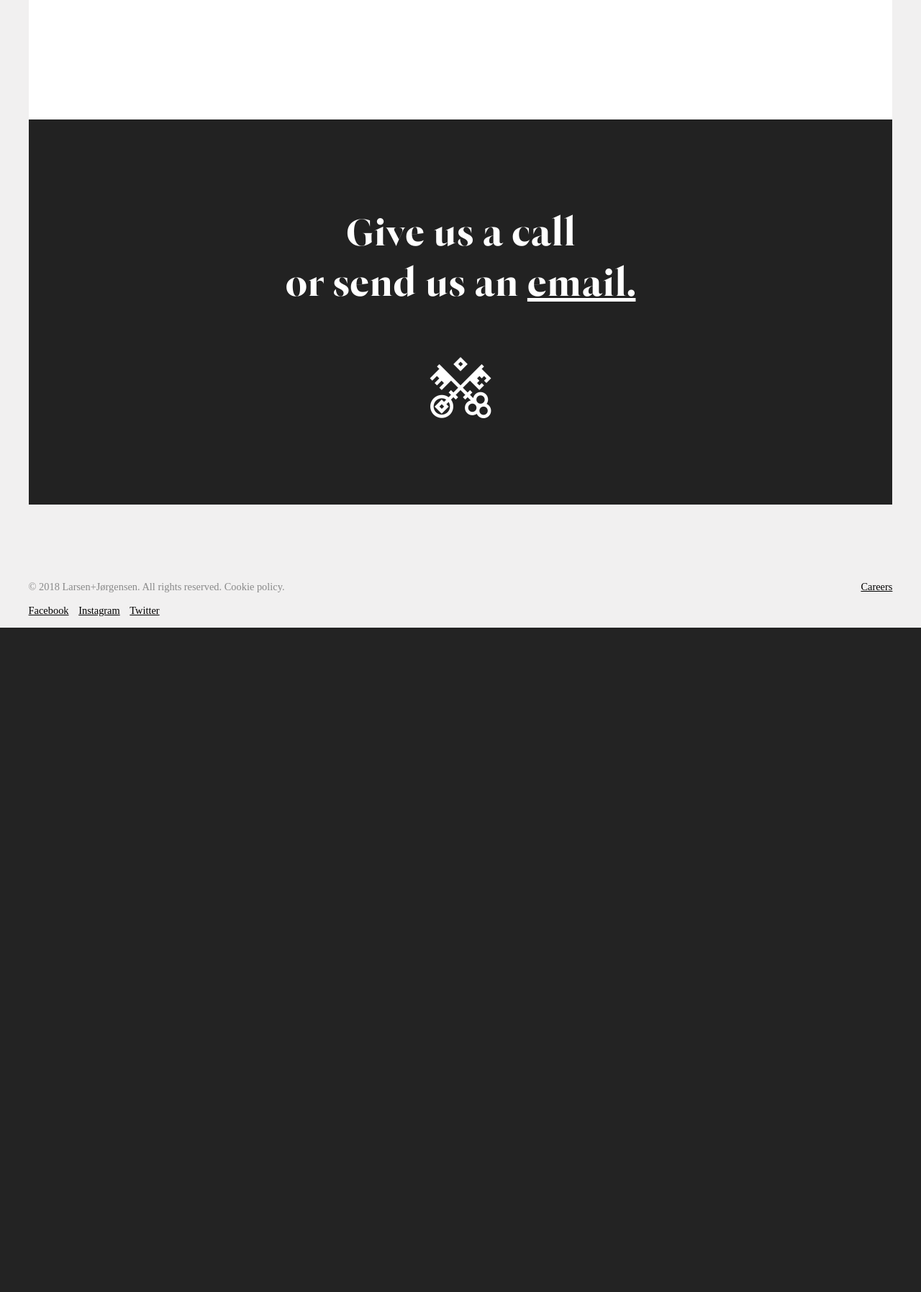
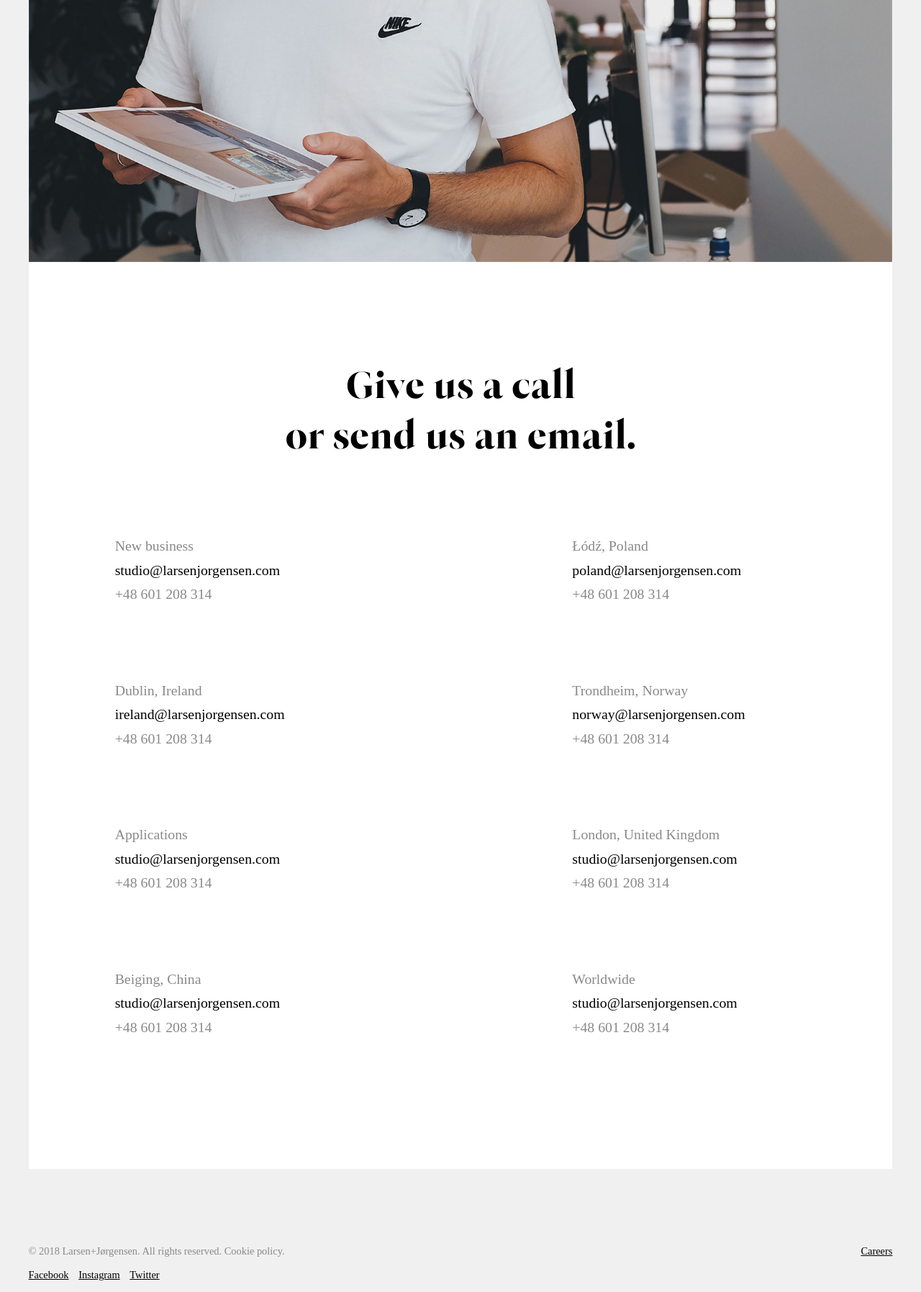
Before and after one commit to KrzysiekZTM/larsen, a PHP site: page /contact.php in a window 1280 px wide. Shown: the part 508-2303 px from the top of the page at 72% size. Before the commit the page ends 1380 px from the top, so only its background shows below. Run offline with PHP 8.4, Linux system fonts and the light colour scheme; some libraries are stand-ins or nearby versions.

Commit message:
before work change

```diff
--- a/contact.php
+++ b/contact.php
@@ -1,13 +1,34 @@
 <?php include "inc/defHeader.php" ?>
+<?php include "inc/contact-info.php" ?>
 
 <!-- 1st section -->
 
 
-<section class="full-section">
-	<img src="img/project-bg-4/jpg" alt="">
+<section style="padding-top: 0;" class="full-section">
+	<img class="img-responsive" src="img/project-bg-4.jpg" alt="">
 </section>
 
 
 <!-- /1st section -->
 
-<?php include 'inc/defFooter.php' ?>
+<!-- 2nd section -->
+
+<section class="full-section">
+
+	<h3 class="align-center"><?php echo $footerEmail ?></h3>
+	<div class="contact-info-wrapper">
+		<?php
+
+			foreach($contactInfo as $contactItem){
+				echo "<ul class=\"contact-info\">";
+				echo $contactItem;
+				echo "</ul>";
+			}
+
+		?>
+	</div>
+</section>
+
+<!-- /2nd section -->
+
+<?php include 'inc/no-footer.php' ?>
--- a/css/style.css
+++ b/css/style.css
@@ -68,6 +68,9 @@ h3 {
   font-weight: 400;
   color: #898989; }
 
+.header-thiner {
+  font-weight: 400; }
+
 .subtitle {
   margin: 0 auto;
   display: block;
@@ -136,6 +139,10 @@ a {
       content: "\25CF";
       font-size: 50%;
       padding-right: 10px; }
+
+.contact-info {
+  display: inline-block;
+  list-style: none; }
 
 nav {
   padding-top: 20px;
@@ -301,9 +308,9 @@ body {
       -moz-flex-wrap: nowrap;
       -ms-flex-wrap: nowrap;
       flex-wrap: nowrap; }
-      .duble-images-row img:first-child {
+      .duble-images-row *:first-child {
         margin-right: 28px; }
-      .duble-images-row img:last-child {
+      .duble-images-row *:last-child {
         margin-left: 28px; } }
 
 .flex {
@@ -389,4 +396,34 @@ footer {
   .copy ul li a {
     text-decoration: underline; }
 
+.contact-info-wrapper {
+  display: -webkit-box;
+  display: -moz-box;
+  display: -ms-flexbox;
+  display: -webkit-flex;
+  display: flex;
+  -webkit-justify-content: space-between;
+  -moz-justify-content: space-between;
+  -ms-justify-content: space-between;
+  justify-content: space-between;
+  -ms-flex-pack: space-between;
+  -webkit-flex-wrap: wrap;
+  -moz-flex-wrap: wrap;
+  -ms-flex-wrap: wrap;
+  flex-wrap: wrap;
+  width: 80%;
+  margin: 0 auto;
+  color: #898989;
+  padding-bottom: 90px; }
+  .contact-info-wrapper ul {
+    font-size: 1.1em;
+    line-height: 1.7em;
+    padding: 30px 0px;
+    display: block;
+    min-width: 325px; }
+    .contact-info-wrapper ul li {
+      display: block; }
+  .contact-info-wrapper a {
+    color: #000000; }
+
 /*# sourceMappingURL=style.css.map */
--- /dev/null
+++ b/inc/contact-info.php
@@ -0,0 +1,45 @@
+<?php
+
+$contactInfo = array(
+
+"newBis" =>
+	"<li>New business</li>
+	<li><a href=\"mailto:studio@larsenjorgensen.com\">studio@larsenjorgensen.com</a></li>
+	<li>+48 601 208 314</li>",
+
+"poland" =>
+	"<li>Łódź, Poland</li>
+	<li><a href=\"mailto:poland@larsenjorgensen.com\">poland@larsenjorgensen.com</a></li>
+	<li>+48 601 208 314</li>",
+
+"ireland" =>
+	"<li>Dublin, Ireland</li>
+	<li><a href=\"mailto:ireland@larsenjorgensen.com\">ireland@larsenjorgensen.com</a></li>
+	<li>+48 601 208 314</li>",
+
+"norway" =>
+	"<li>Trondheim, Norway</li>
+	<li><a href=\"mailto:norway@larsenjorgensen.com\">norway@larsenjorgensen.com</a></li>
+	<li>+48 601 208 314</li>",
+
+"applications" =>
+	"<li>Applications</li>
+	<li><a href=\"mailto:studio@larsenjorgensen.com\">studio@larsenjorgensen.com</a></li>
+	<li>+48 601 208 314</li>",
+
+"uk" =>
+	"<li>London, United Kingdom</li>
+	<li><a href=\"mailto:studio@larsenjorgensen.com\">studio@larsenjorgensen.com</a></li>
+	<li>+48 601 208 314</li>",
+
+"china" =>
+	"<li>Beiging, China</li>
+	<li><a href=\"mailto:studio@larsenjorgensen.com\">studio@larsenjorgensen.com</a></li>
+	<li>+48 601 208 314</li>",
+"worldwide" =>
+	"<li>Worldwide</li>
+	<li><a href=\"mailto:studio@larsenjorgensen.com\">studio@larsenjorgensen.com</a></li>
+	<li>+48 601 208 314</li>",
+
+
+);
--- a/inc/defHeader.php
+++ b/inc/defHeader.php
@@ -56,7 +56,12 @@ $nav = array(
     array('Language','#'),
 );
 
-$footerEmail = "Give us a call <br>or send us an <a href=\"mailto:contact@larsenjorgensen.com\">email.";
+$footerEmail = "Give us a call <br>or send us an <a href=\"mailto:contact@larsenjorgensen.com\">email.</a>";
+
+
+$newsTitle = "News<br><span class=\"header-thiner\">and</span> Notes";
+
+$newsDsc = "We believe that design should solve real problems, not just have a pretty surface. Read about our thoughts on design here.";
 
 ?>
 
--- /dev/null
+++ b/inc/no-footer.php
@@ -0,0 +1,18 @@
+<div class="copy">
+        <p>© <?php echo date('Y'); ?> Larsen+Jørgensen. All rights reserved. Cookie policy. <span><a href="#">Careers</a></span></p>
+        <ul>
+            <li><a href="">Facebook</a></li>
+            <li><a href="">Instagram</a></li>
+            <li><a href="">Twitter</a></li>
+        </ul>
+
+    </div>
+
+</div>
+
+<script src="https://ajax.googleapis.com/ajax/libs/jquery/3.3.1/jquery.min.js"></script>
+<script src="https://ajax.googleapis.com/ajax/libs/jqueryui/1.12.1/jquery-ui.min.js"></script>
+<script src="js/scripts.js"></script>
+
+</body>
+</html>
--- a/sass/_typo.scss
+++ b/sass/_typo.scss
@@ -77,6 +77,10 @@ h3{
 	color: $mediumGrey;
 }
 
+.header-thiner{
+	font-weight: 400;
+}
+
 .subtitle{
 	margin:0 auto;
 	display: block;
@@ -144,3 +148,8 @@ a{
 	}
 
 }
+
+.contact-info{
+	display: inline-block;
+	list-style:none;
+}
--- a/sass/style.scss
+++ b/sass/style.scss
@@ -76,7 +76,7 @@ body{
 	@include flex-wrap(wrap);
 	@media screen and (min-width: $bLarge){
 		@include flex-wrap(nowrap);
-		img{
+		*{
 
 			&:first-child{
 				margin-right: 28px;
@@ -91,19 +91,6 @@ body{
 
 
 }
-
-// section:last-of-type{
-// 	@media screen and (min-width: $bXSmall){
-// 		@include padding-top-bottom(0, 20px);
-
-// 	}
-// 	@media screen and (min-width: $bSmall){
-// 		@include padding-top-bottom(0, 40px);
-// 	}
-// 	@media screen and (min-width: $bXLarge){
-// 		@include padding-top-bottom(0, 60px);
-// 	}
-// }
 
 
 //Flex support classes
@@ -198,3 +185,29 @@ footer{
 	}
 
 }
+
+//Contact
+
+.contact-info-wrapper{
+	@include flexbox();
+	@include justify-content (space-between);
+	@include flex-wrap(wrap);
+	width: 80%;
+	margin: 0 auto;
+	color: $mediumGrey;
+	padding-bottom: 90px;
+	ul{
+		font-size: 1.1em;
+		line-height: 1.7em;
+		padding: 30px 0px;
+		display:block;
+		min-width: 325px;
+		li{
+			display:block;
+		}
+	}
+
+	a{
+		color: $black;
+	}
+}
```
Also changed, not shown: news.php (added, +44 -0 lines), 2 other files.
